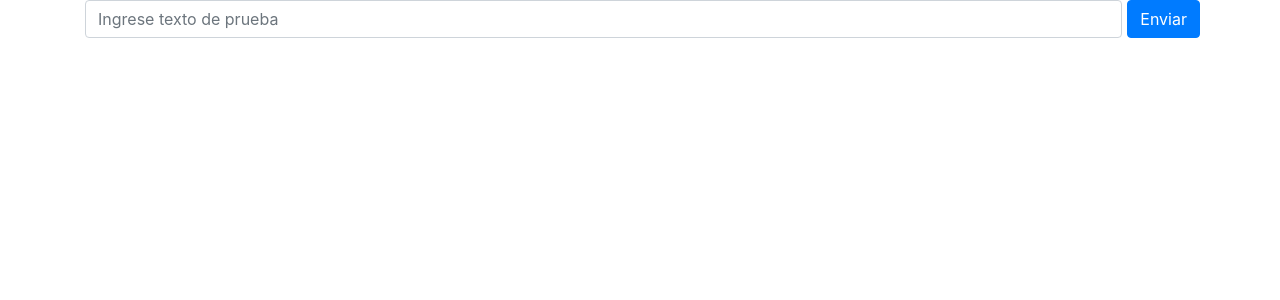
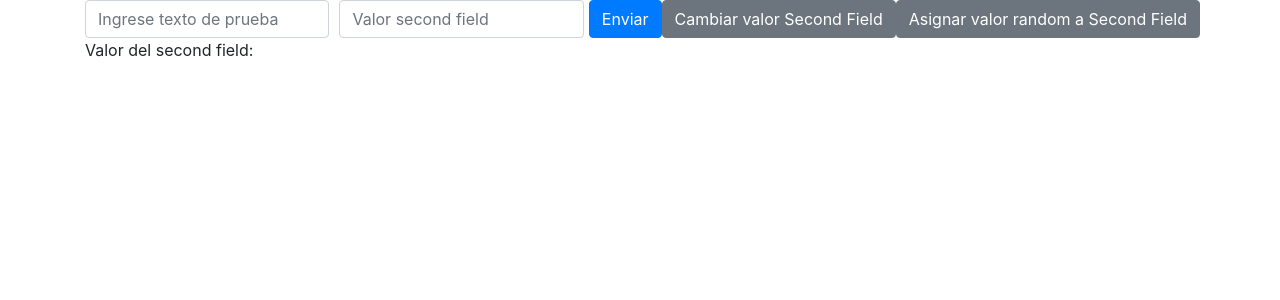
Before and after one commit to fedegaretti/UNQTradingFE, a React (Create React App) app: page / in a window 1280 px wide. Shown: the top 300 px of the page. Built offline with nearby package versions, Linux system fonts and the light colour scheme.

Commit message:
actualizado con los ejemplos

```diff
--- a/src/Components/Test.jsx
+++ b/src/Components/Test.jsx
@@ -1,6 +1,6 @@
 import React, { Component, useState } from 'react';
 import axios from 'axios';
-import { Button, Form, Col, Container } from 'react-bootstrap';
+import { Button, Form, Col, Container, Label } from 'react-bootstrap';
 
 export default function Test() {
     /*
@@ -8,7 +8,13 @@ export default function Test() {
      * y una función que lo actualiza. Por eso escribimos
      * const [testField, handleChange] = useState().
      */
-    const [testField, handleChange] = useState('');
+    const [testField, handleFirst] = useState('');
+    /*
+     * Cada constante corresponde a una propiedad del estado
+     * la funcion que lo actualiza no está definida, donde sea que use el hook puedo definir lo que quiera, incluso valores fijos
+     */
+    const [secondField, handleSecond] = useState('');
+
 
     return (
         <div>
@@ -16,11 +22,33 @@ export default function Test() {
                 <Form>
                     <Form.Row>
                         <Col>
-                            <Form.Control placeholder="Ingrese texto de prueba" onChange={event => handleChange(event.target.value)} />
+                            <Form.Control placeholder="Ingrese texto de prueba" onChange={event => handleFirst(event.target.value)} />
                         </Col>
-                        <Button variant="primary" onClick={ev => sent(testField)}>Enviar</Button>{' '}
+                        <Col>
+                            <Form.Control
+                                placeholder="Valor second field"
+                                onChange={event => handleSecond(event.target.value)}
+                            />
+                        </Col>
+                        <Button variant="primary" onClick={ev => sent(testField)}>Enviar</Button>
+                        <Button
+                            variant="secondary"
+                            onClick={event => handleSecond("Valor hardcodeado, acá vemos que el handleSecond puede ser diferente en distintos lugares")} >
+                            Cambiar valor Second Field
+                        </Button>
+                        {/*
+                          * Acá vemos que se le puede asignar al handleSecond una funcion cualquiera que tenga por ahí
+                          */}
+                        <Button
+                            variant="secondary"
+                            onClick={event => handleSecond(getRandom())}>
+                            Asignar valor random a Second Field
+                        </Button>
+
                     </Form.Row>
+                    <Form.Label> Valor del second field: {secondField}</Form.Label>
                 </Form>
+
             </Container>
         </div>
     );
@@ -36,3 +64,7 @@ function sent(testField) {
         alert("fail")
     })
 }
+
+function getRandom() {
+    return Math.random()
+}
```
